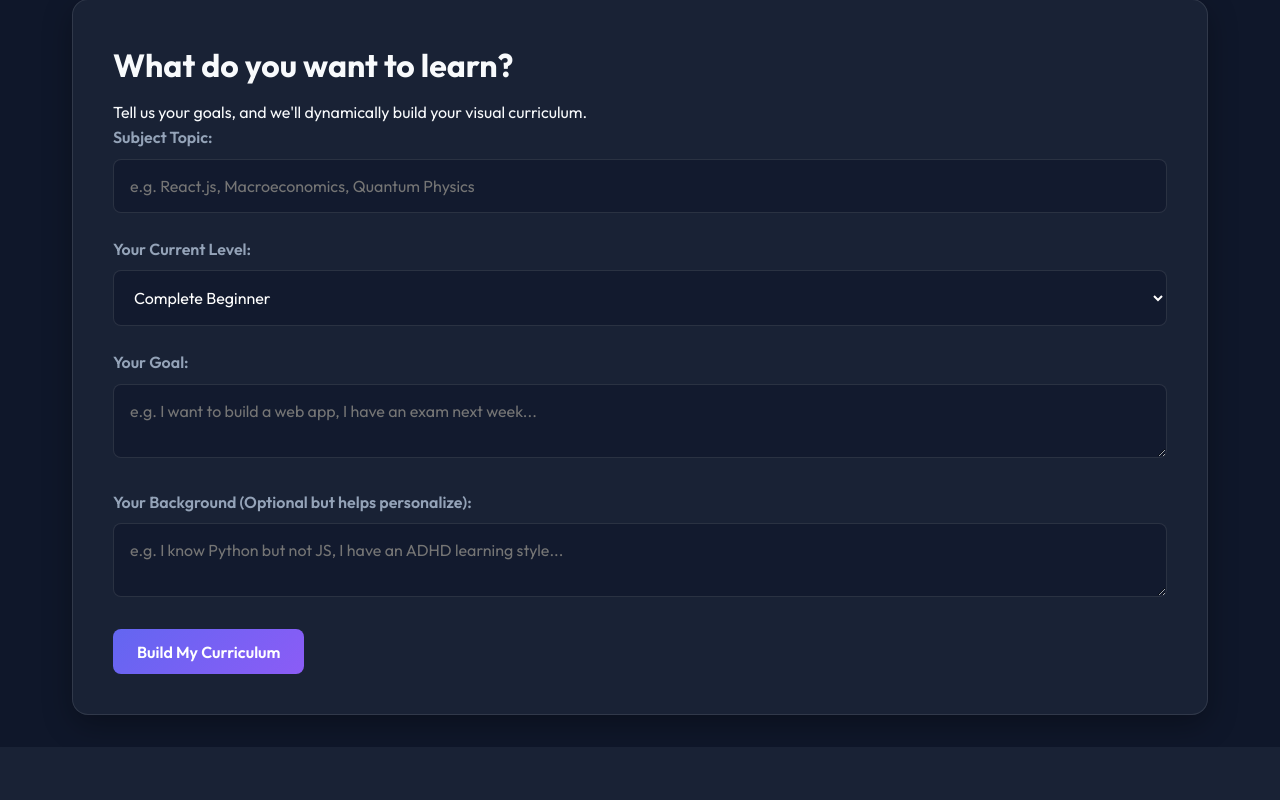
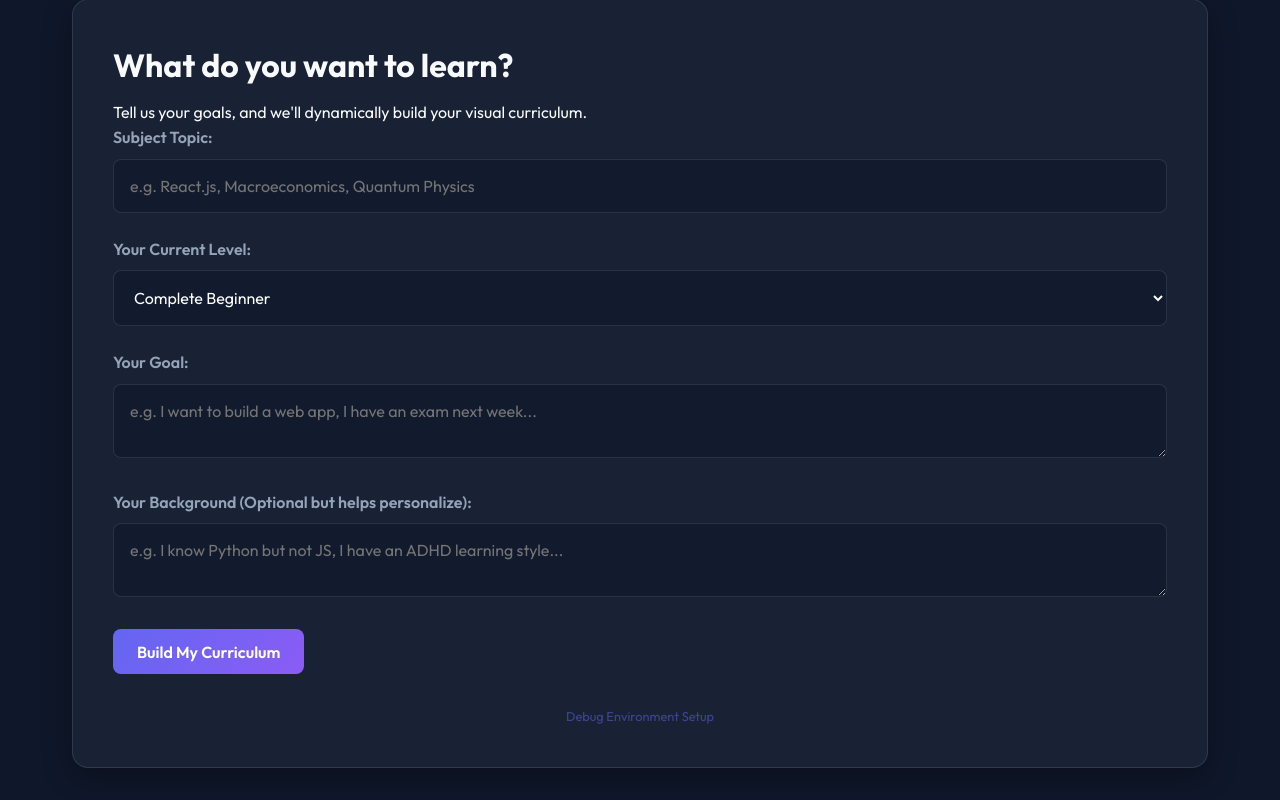
Before and after one commit to hengds2f/teachme, a Flask app: page / in a window 1280 px wide. Shown: the part 120-920 px from the top of the page. Before the commit the page ends 865 px from the top, so only its background shows below. Run offline with Flask 3, Linux system fonts and the light colour scheme.

Commit message:
Add in-app Debug Environment Setup diagnostic tool

```diff
--- a/static/app.js
+++ b/static/app.js
@@ -216,4 +216,19 @@ document.addEventListener('DOMContentLoaded', () => {
             }
         });
     });
+
+    // Debug Environment Setup
+    const debugEnvBtn = document.getElementById('debugEnvBtn');
+    if (debugEnvBtn) {
+        debugEnvBtn.addEventListener('click', async (e) => {
+            e.preventDefault();
+            try {
+                const response = await fetch('/api/debug/env');
+                const data = await response.json();
+                alert('DEBUG INFO:\n' + JSON.stringify(data, null, 2));
+            } catch (err) {
+                alert('Debug fetch failed: ' + err);
+            }
+        });
+    }
 });
--- a/templates/setup.html
+++ b/templates/setup.html
@@ -38,5 +38,9 @@
         <div class="spinner"></div>
         <p>Researching topic and designing your learning path...</p>
     </div>
+
+    <div class="debug-controls" style="margin-top: 2rem; opacity: 0.5; font-size: 0.8rem; text-align: center;">
+        <a href="#" id="debugEnvBtn">Debug Environment Setup</a>
+    </div>
 </div>
 {% endblock %}
```
